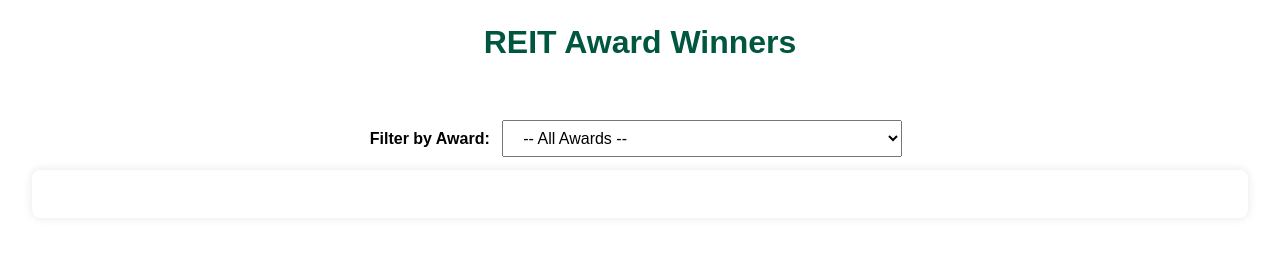
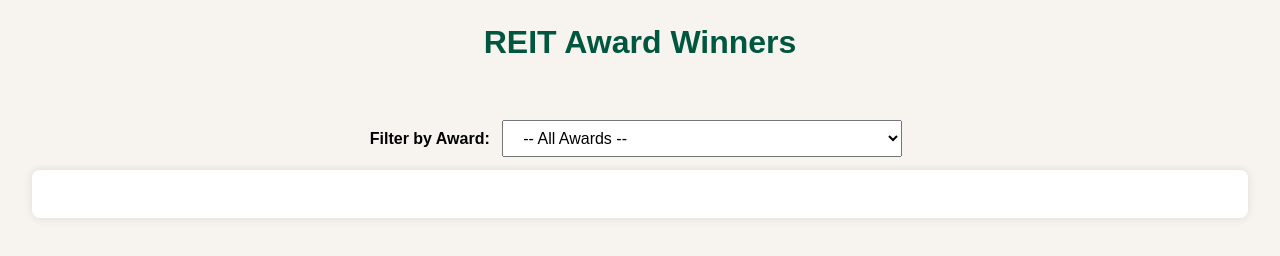
Before and after one commit to taziedevil/reit-awards, a plain HTML site: page index.html in a window 1280 px wide. Drawn offline with Linux system fonts and the light colour scheme; no server answers.

Commit message:
Update index.html

```diff
--- a/index.html
+++ b/index.html
@@ -9,7 +9,7 @@
       height: 100%;
       margin: 0;
       font-family: Arial, sans-serif;
-      background-color: transparent;
+      background-color: #f7f4f0;
       display: flex;
       flex-direction: column;
     }
@@ -17,7 +17,7 @@
       text-align: center;
       color: #00563f;
       margin: 1.5rem 0 0.5rem;
-      background: transparent;
+      background-colour: #f7f4f0;
       z-index: 100;
       position: sticky;
       top: 0;
@@ -26,7 +26,7 @@
       text-align: center;
       margin: 0.5rem 0;
       z-index: 100;
-      background-color: transparent;
+      background-color: #f7f4f0;
       position: sticky;
       top: 3.5rem;
     }
```
